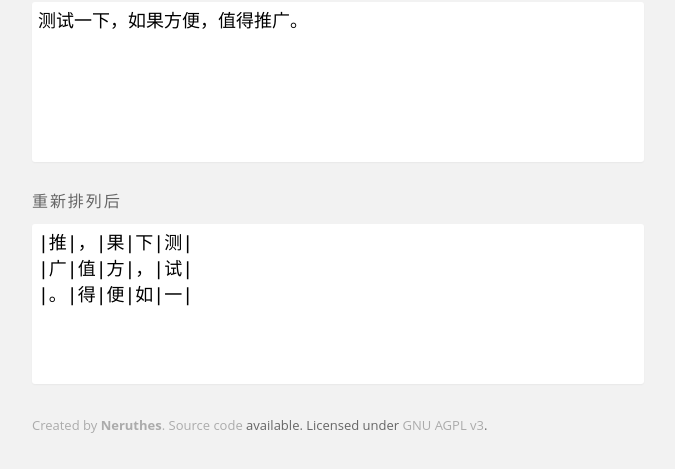
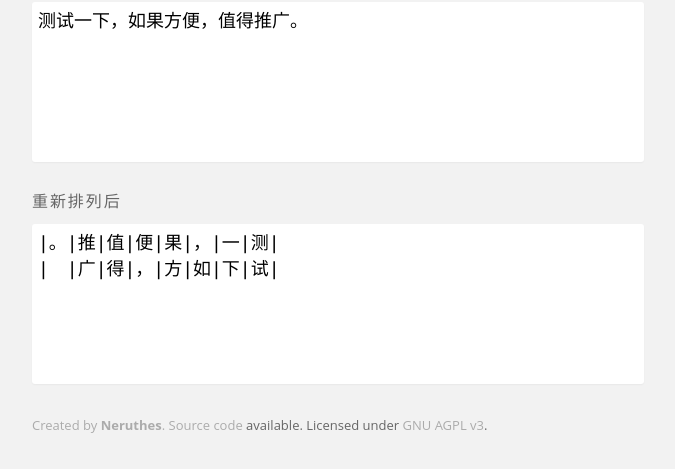
Before and after one commit to neruthes/jsu, a plain HTML site: page u/zh-vertical/index.html in a window 1280 px wide. Shown: the part 87-556 px from the top of the page, without its empty margins (302-977 px from the left). Drawn offline with Linux system fonts and the light colour scheme.

Commit message:
Regular update: 2020-03-02 14:30:49 UTC

```diff
--- a/u/zh-vertical/index.html
+++ b/u/zh-vertical/index.html
@@ -191,10 +191,10 @@
 		if (inputText.length > 100) {
 			return '请输入更少文字';
 		};
-		var cols = 7;
+		var cols = 10;
 		var rows = Math.ceil(inputText.length / cols);
 		cols = Math.ceil(inputText.length / rows)
-		if (cols > rows) {
+		if (rows < 10 && cols > rows) {
 			var colrowswap = cols;
 			cols = rows;
 			rows = colrowswap;
```
